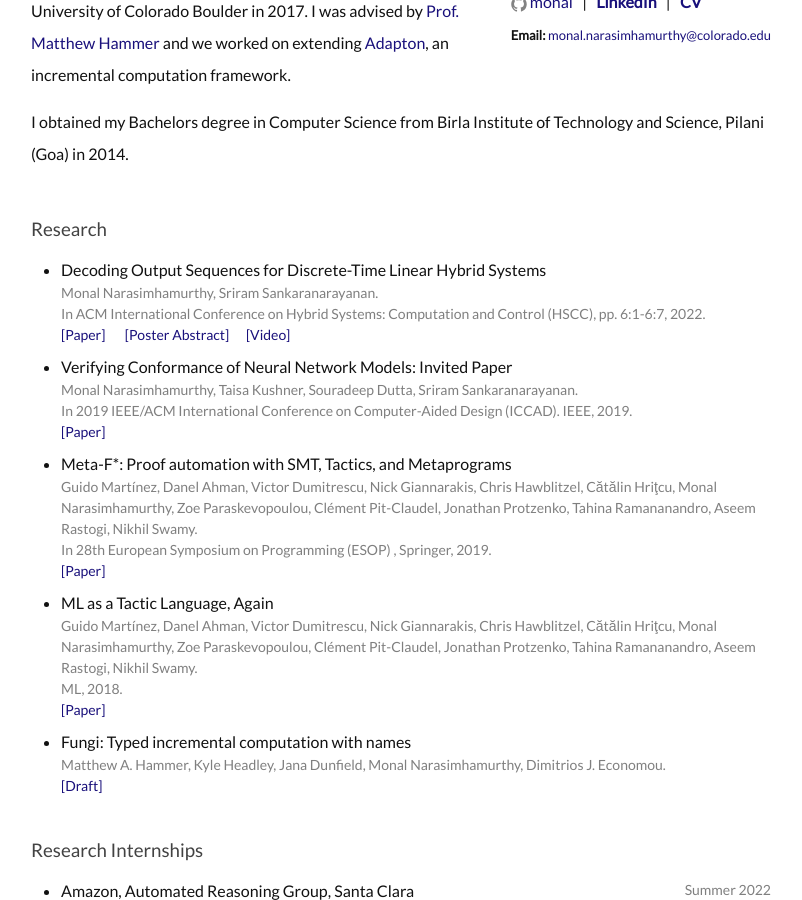
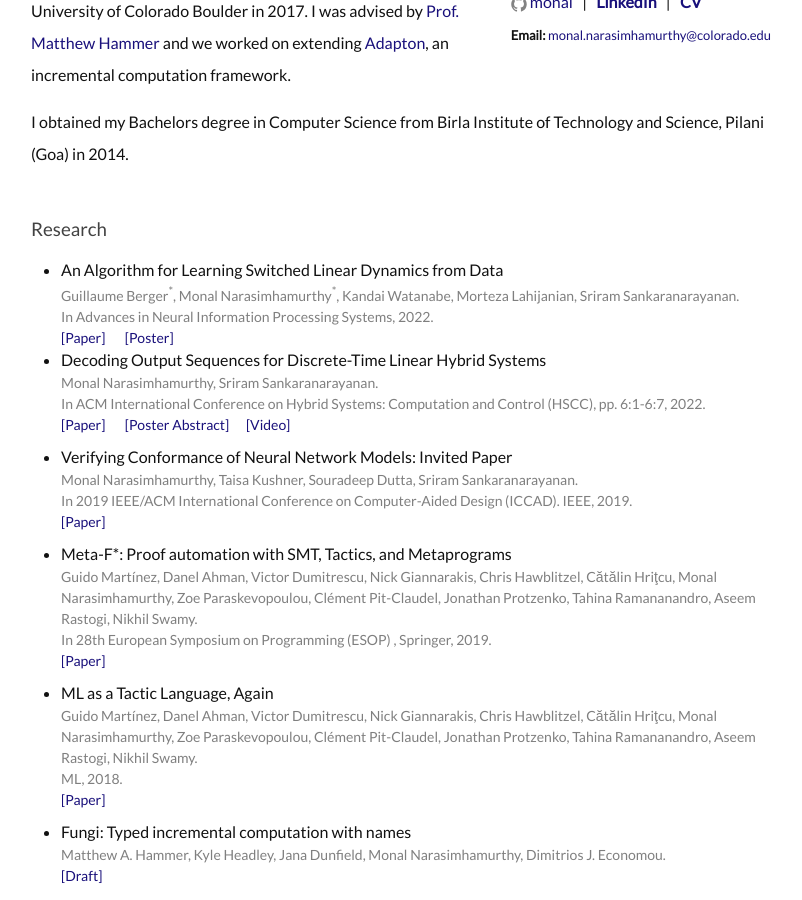
Before and after one commit to monal/monal.github.io, a Jekyll site: the page built from index.html, in a window 1280 px wide and 900 px high, scrolled down 460 px. Shown: the whole window, without its empty margins (239-1041 px from the left). Built offline with Jekyll 4.4.1, drawn with Linux system fonts in a browser that asks for light colours; nearby versions of some CDN libraries.

Commit message:
Update index.html

```diff
--- a/index.html
+++ b/index.html
@@ -37,6 +37,14 @@ worked on extending <a href="http://adapton.org/">Adapton</a>, an incremental co
 <h3 style="margin-top: -50px; color:#424242">Research</h3>
 <div style="margin-top: 2px">
   <ul class="tl">
+    <li class="tl-item" ng-repeat="item in retailer_history">
+      <div class="item-title">An Algorithm for Learning Switched Linear Dynamics from Data</div>
+      <div class="item-detail">Guillaume Berger<sup>*</sup>, Monal Narasimhamurthy<sup>*</sup>, Kandai Watanabe, Morteza Lahijanian, Sriram Sankaranarayanan.</div>
+      <div class="item-detail">In Advances in Neural Information Processing Systems, 2022.</div>
+      <div class="item-detail">
+        <a href="https://openreview.net/pdf?id=yoBaCtx_a3">[Paper]</a> &emsp;
+        <a href="https://neurips.cc/media/PosterPDFs/NeurIPS%202022/53034.png?t=1669305829.360377">[Poster]</a>&emsp;
+    </li>
     <li class="tl-item" ng-repeat="item in retailer_history">
       <div class="item-title">Decoding Output Sequences for Discrete-Time Linear Hybrid Systems</div>
       <div class="item-detail">Monal Narasimhamurthy, Sriram Sankaranarayanan.</div>
```
